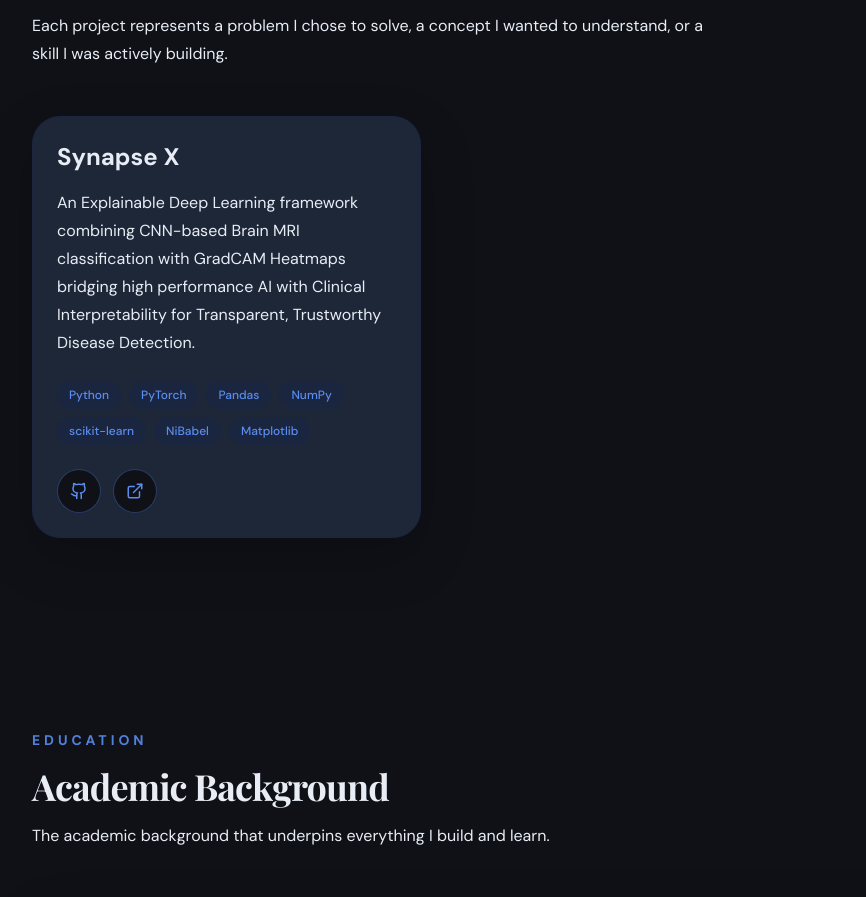
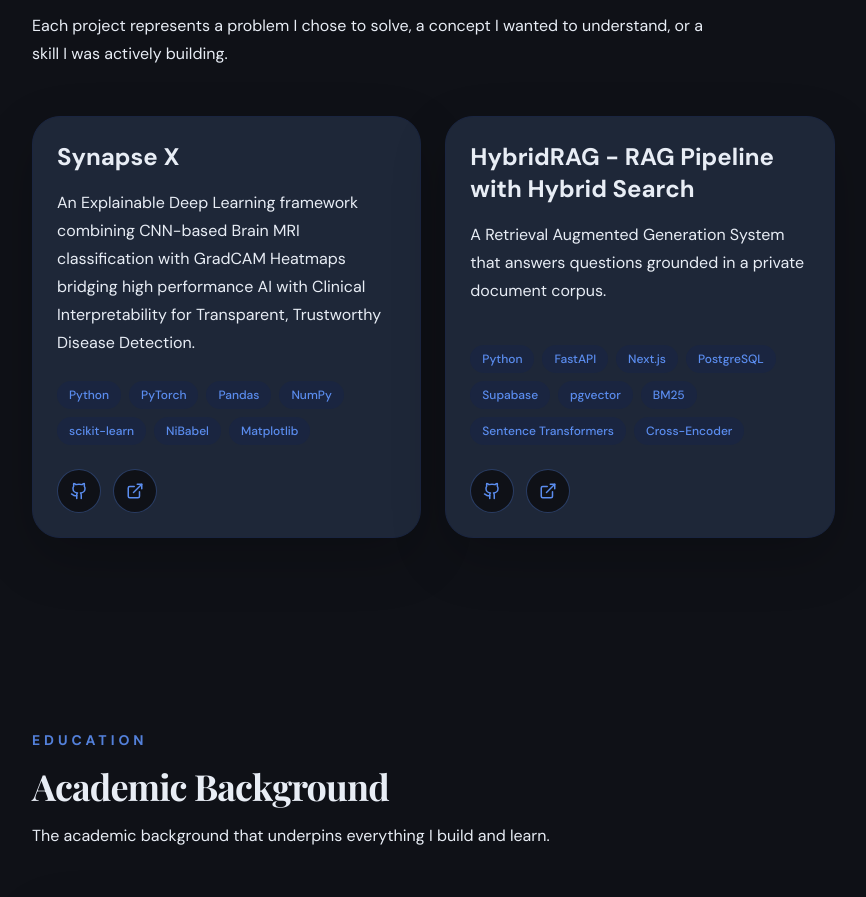
Before and after one commit to Shayan-Bhowmik/Shayan-Portfolio, a React (Vite) app: page / in a window 1280 px wide. Shown: the part 5068-5965 px from the top of the page, without its empty margins (0-866 px from the left). Built offline with nearby package versions, Linux system fonts and the light colour scheme.

Commit message:
updated projects section

```diff
--- a/src/components/Projects.jsx
+++ b/src/components/Projects.jsx
@@ -7,6 +7,11 @@ const projects = [
     title: 'Synapse X',
     description: 'An Explainable Deep Learning framework combining CNN-based Brain MRI classification with GradCAM Heatmaps bridging high performance AI with Clinical Interpretability for Transparent, Trustworthy Disease Detection.',
     tech: ['Python', 'PyTorch', 'Pandas', 'NumPy', 'scikit-learn', 'NiBabel', 'Matplotlib'],
+  },
+  {
+    title: 'HybridRAG - RAG Pipeline with Hybrid Search',
+    description: 'A Retrieval Augmented Generation System that answers questions grounded in a private document corpus.',
+    tech: ['Python', 'FastAPI', 'Next.js', 'PostgreSQL', 'Supabase', 'pgvector', 'BM25', 'Sentence Transformers', 'Cross-Encoder']
   },
 ];
 
```
